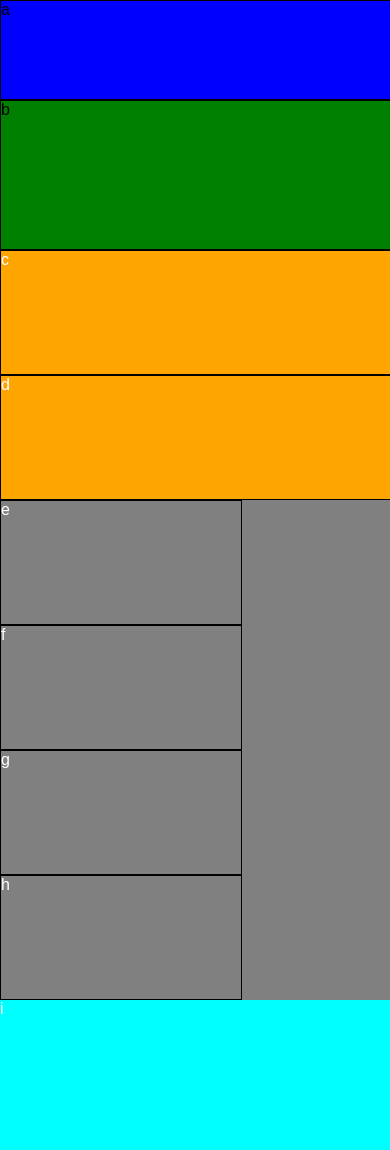
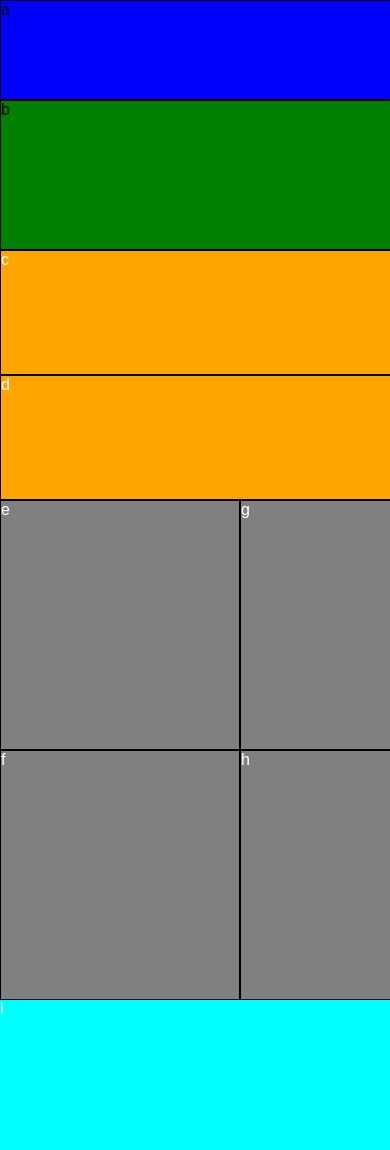
Before and after one commit to Inkh/ui-challenge, a plain HTML site: page index.html in a window 390 px wide. Shown: the top 1150 px of the page. Drawn offline with Linux system fonts and the light colour scheme.

Commit message:
Finished mobile UI

```diff
--- a/css/modules.css
+++ b/css/modules.css
@@ -51,7 +51,12 @@ section.bot {
     height: 500px;
     width: 480px;
     flex-direction: column;
-    flex-wrap: nowrap;
+    flex-wrap: wrap;
+  }
+
+  section.mid>* {
+    flex: 1 1 50%;
+    box-sizing: border-box;
   }
 
   .m {
```
